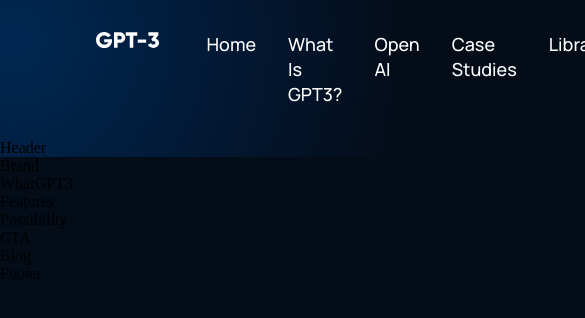
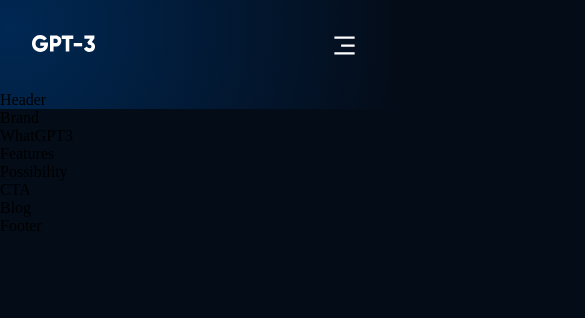
Before and after one commit to jczambon/pag_gpt, a React (Create React App) app: page / in a window 390 px wide. Shown: the top 318 px of the page, 585 px wide, since content can reach past the window. Built offline with nearby package versions, Linux system fonts and the light colour scheme.

Commit message:
navbar done

```diff
--- a/src/components/navbar/Navbar.jsx
+++ b/src/components/navbar/Navbar.jsx
@@ -3,7 +3,15 @@
 import './navbar.css';
 import logo from '../../assets/logo.svg';
 
-
+const Menu = () => (
+  <>
+  <p><a href='#home'>Home</a></p>
+  <p><a href='#wgpt3'>What is GPT3?</a></p>
+  <p><a href='#possibility'>Open AI</a></p>
+  <p><a href='#features'>Case Studies</a></p>
+  <p><a href='#blog'>Library</a></p>
+  </>
+)
 
 const Navbar = () => {
   const [toggleMenu, setToggleMenu] = useState(false);
@@ -15,11 +23,7 @@
           <img src={logo} alt='logo' />
         </div>
         <div className='gpt3__navbar-links_container'>
-          <p><a href='#home'>Home</a></p>
-          <p><a href='#wgpt3'>What is GPT3?</a></p>
-          <p><a href='#possibility'>Open AI</a></p>
-          <p><a href='#features'>Case Studies</a></p>
-          <p><a href='#blog'>Library</a></p>
+          <Menu />
         </div>
       </div>
       <div className='gpt3__navbar-sign'>
@@ -34,7 +38,11 @@
         {toggleMenu && (
           <div className='gpt3__navbar-menu_container scale-up-center'>
             <div className='gpt3__navbar-menu_container-links'>
-
+              <Menu />
+              <div className='gpt3__navbar-menu_container-links-sign'>
+                <p>Sign in</p>
+                <button type='button'>Sign up</button>
+              </div>
             </div>
           </div>
         )}
--- a/src/components/navbar/navbar.css
+++ b/src/components/navbar/navbar.css
@@ -61,3 +61,74 @@
     outline: none;
     cursor: pointer;
 }
+
+.gpt3__navbar-menu {
+    margin-left: 1rem;
+
+    display: none;
+    position: relative;
+}
+
+.gpt3__navbar-menu svg {
+    cursor: pointer;
+}
+
+.gpt3__navbar-menu_container {
+    display: flex;
+    justify-content: flex-end;
+    align-items: flex-end;
+    flex-direction: column;
+
+    text-align: end;
+    background: var(--color-footer);
+    padding: 2rem;
+    position: absolute;
+    top: 40px;
+    right: 0;
+    margin-top: 1rem;
+    min-width: 210px;
+    border-radius: 5px;
+    box-shadow: 0 0 5 rgba(0, 0, 0, 0.2)
+}
+
+.gpt3__navbar-menu_container p {
+    margin: 1rem 0;
+}
+
+.gpt3__navbar-links_container-links-sign {
+    display: none;
+}
+
+@media screen and (max-width: 1050px) {
+    .gpt3__navbar-links_container {
+        display: none;
+    }
+
+    .gpt3__navbar-menu {
+        display: flex;
+    }
+}
+
+@media screen and (max-width: 700px) {
+    .gpt3__navbar {
+        padding: 2rem 4rem;
+    }
+}
+
+@media screen and (max-width: 550px) {
+    .gpt3__navbar {
+        padding: 2rem;
+    }
+
+    .gpt3__navbar-sign {
+        display: none;
+    }
+
+    .gpt3__navbar-menu_container {
+        top: 20px;
+    }
+
+    .gpt3__navbar-links_container-links-sign {
+        display: block;
+    }
+}
```
